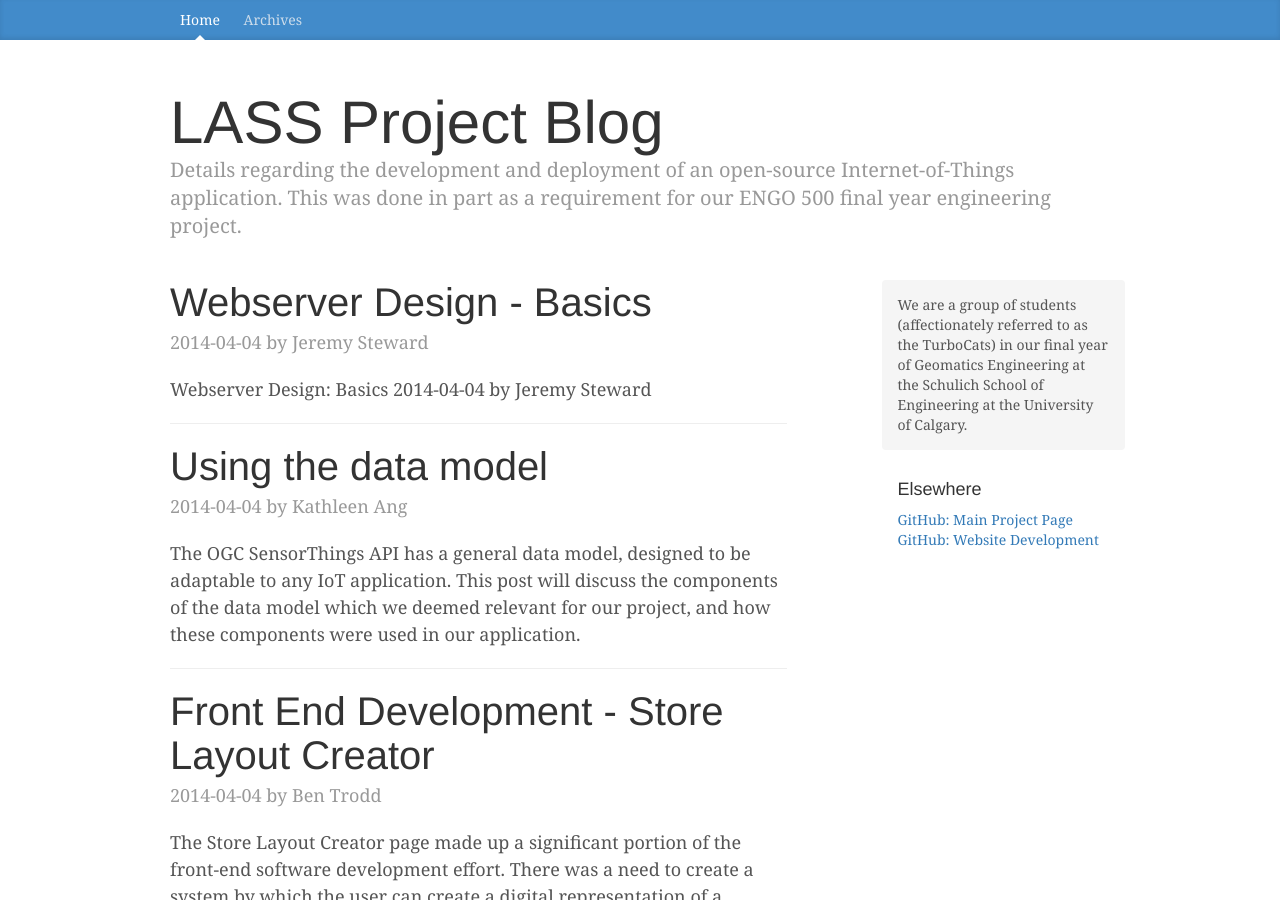
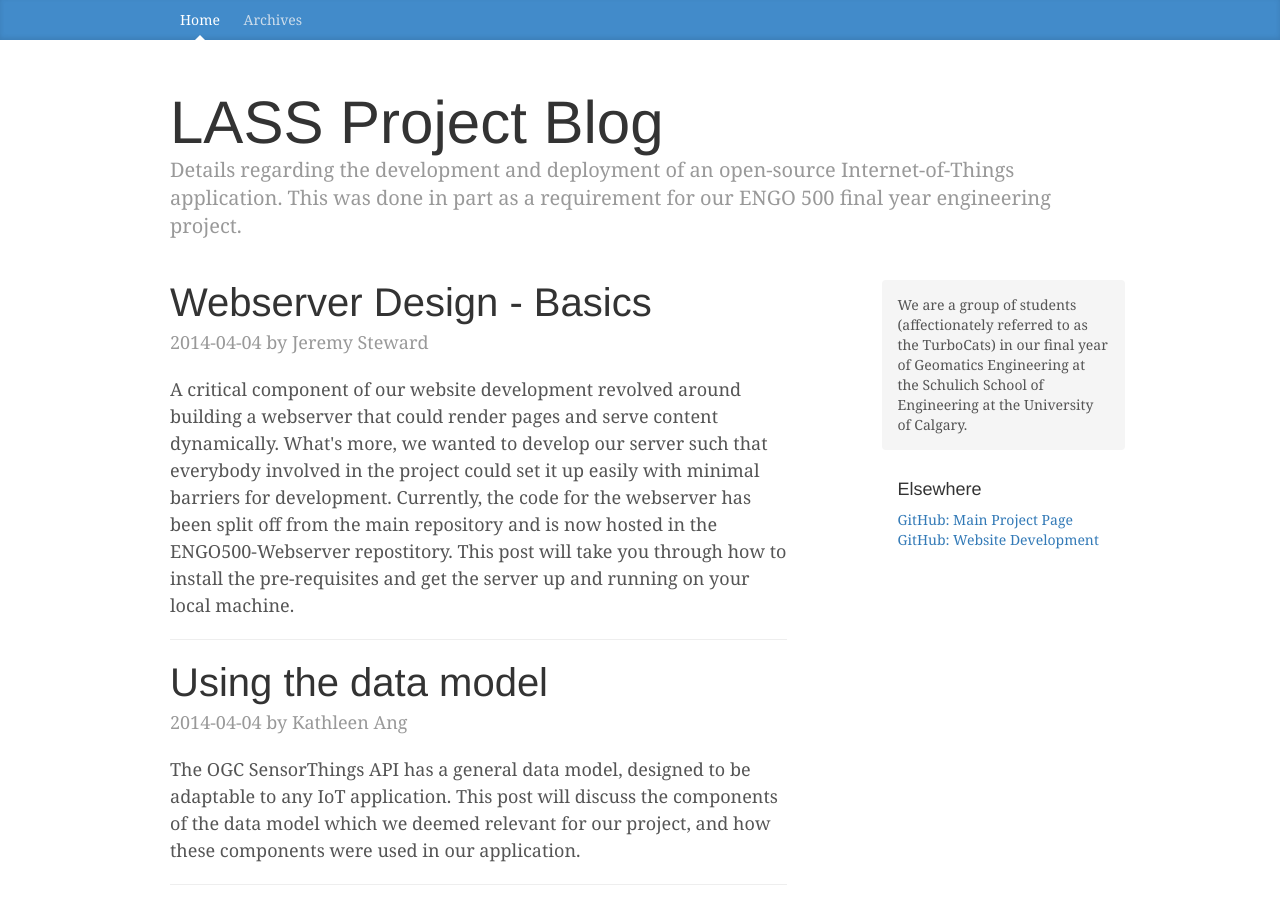
Before and after one commit to ThatGeoGuy/ENGO500, a Jekyll site: the page built from index.html, in a window 1280 px wide and 900 px high. Built offline with Jekyll 4.4.1, drawn with Linux system fonts in a browser that asks for light colours; nearby versions of some CDN libraries.

Commit message:
Added excerpt to page

```diff
--- a/_posts/2014-04-04-webserver-design-basics.markdown
+++ b/_posts/2014-04-04-webserver-design-basics.markdown
@@ -4,7 +4,7 @@ layout: post
 title: Webserver Design - Basics
 author: Jeremy Steward
 
-excerpt:
+excerpt: A critical component of our website development revolved around building a webserver that could render pages and serve content dynamically. What's more, we wanted to develop our server such that everybody involved in the project could set it up easily with minimal barriers for development. Currently, the code for the webserver has been split off from the main repository and is now hosted in the ENGO500-Webserver repostitory. This post will take you through how to install the pre-requisites and get the server up and running on your local machine.
 
 ---
 # Webserver Design: Basics
```
